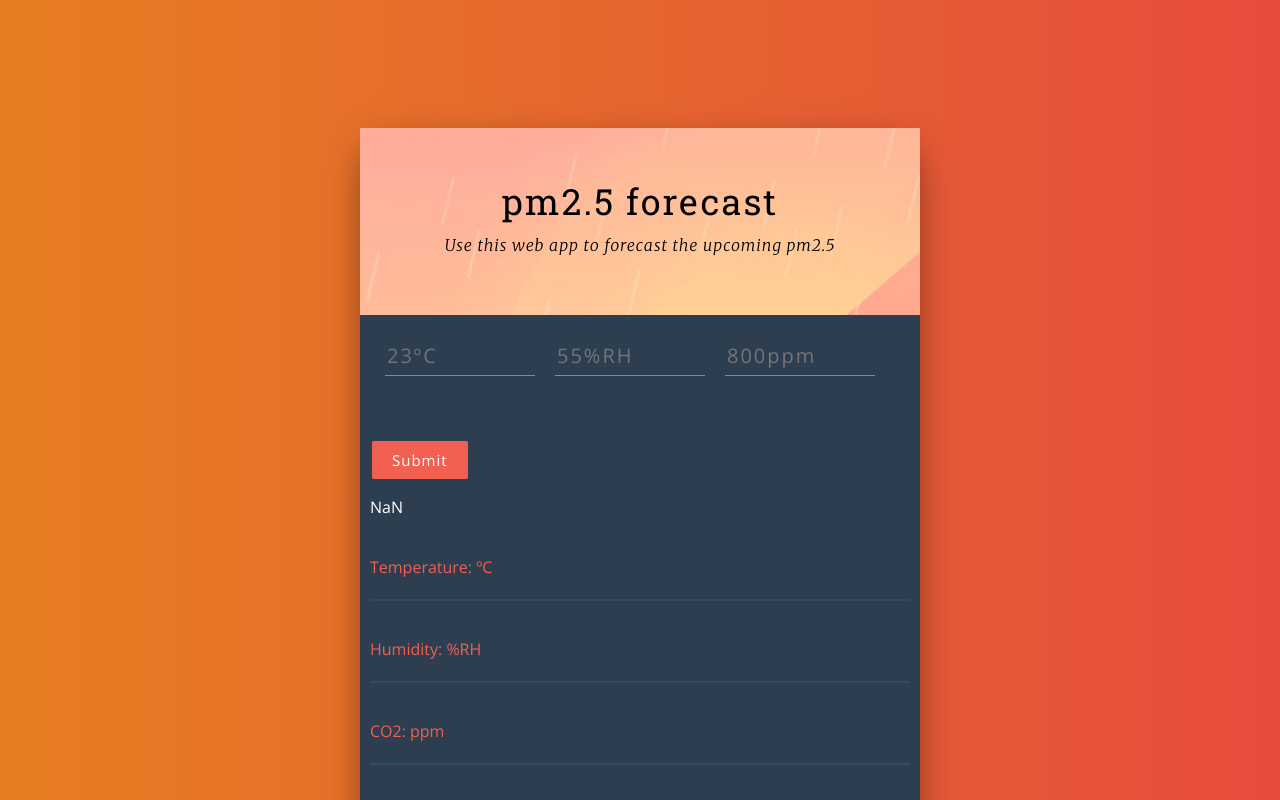
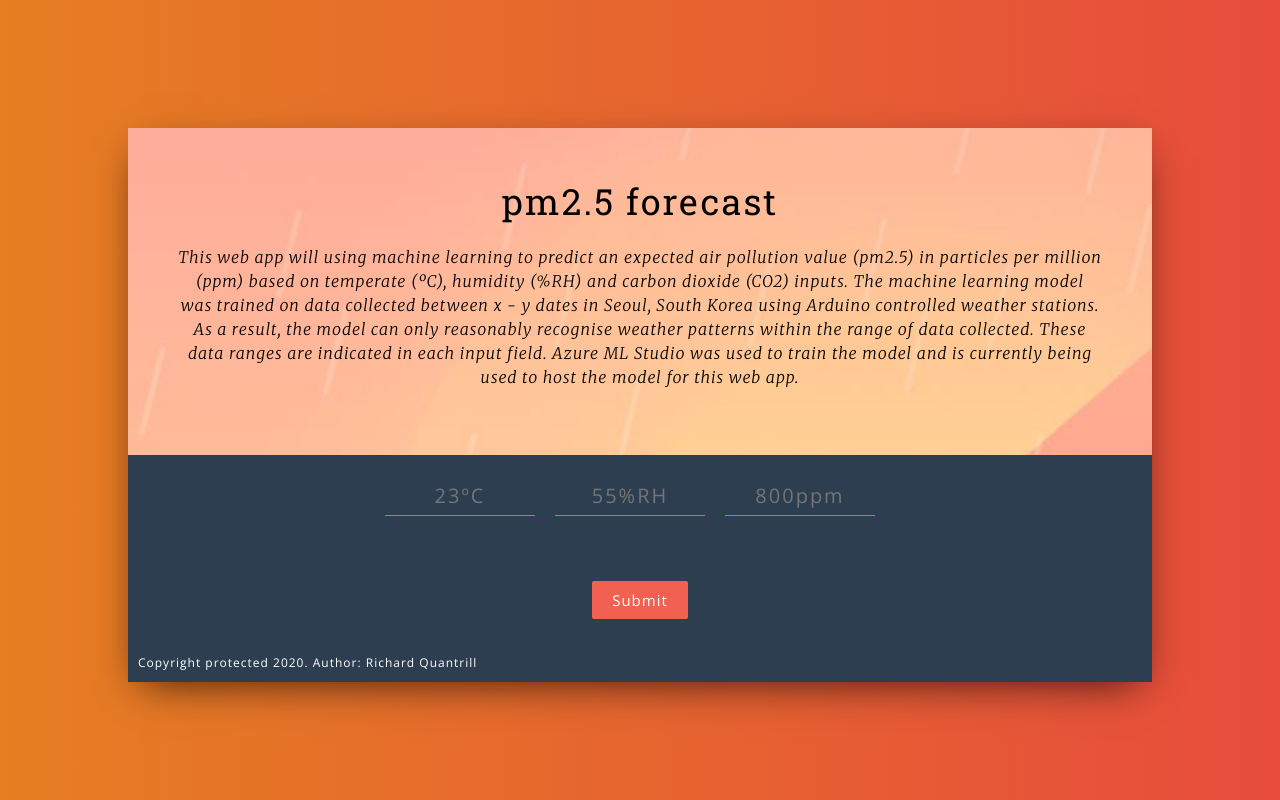
Before and after one commit to ricqua/react-airqualityml, a React (Create React App) app: page / in a window 1280 px wide. Shown: the top 800 px of the page. Built offline with nearby package versions, Linux system fonts and the light colour scheme.

Commit message:
Everything is finally working.  Strange white boxes are gone and css is working as intended.  Data fetches and displays well.

```diff
--- a/src/App.js
+++ b/src/App.js
@@ -10,7 +10,9 @@ const App = () => {
           <Header />
           <Form />
 
-          <p className="footerText">Copyright protected 2020</p>
+          <p className="footerText">
+            Copyright protected 2020. Author: Richard Quantrill
+          </p>
         </div>
       </div>
     </React.Fragment>
--- a/src/Components/Form.js
+++ b/src/Components/Form.js
@@ -13,11 +13,6 @@ const Form = () => {
     const value = e.target.value;
     setInput({ ...input, [id]: value });
   };
-
-  // const handleSubmit = async (e) => {
-  //   e.preventDefault();
-  //   // const [data, setData] = useState([]);
-  // };
 
   return (
     <React.Fragment>
--- a/src/Components/Header.js
+++ b/src/Components/Header.js
@@ -5,9 +5,17 @@ const Header = () => {
     <React.Fragment>
       <div className="headerComponent">
         <h1 className="headerComponent_title">pm2.5 forecast</h1>
-        <h3 className="headerComponent_subtitle">
-          Use this web app to forecast the upcoming pm2.5
-        </h3>
+        <p className="headerComponent_subtitle">
+          This web app will using machine learning to predict an expected air
+          pollution value (pm2.5) in particles per million (ppm) based on
+          temperate (ºC), humidity (%RH) and carbon dioxide (CO2) inputs. The
+          machine learning model was trained on data collected between x - y
+          dates in Seoul, South Korea using Arduino controlled weather stations.
+          As a result, the model can only reasonably recognise weather patterns
+          within the range of data collected. These data ranges are indicated in
+          each input field. Azure ML Studio was used to train the model and is
+          currently being used to host the model for this web app.
+        </p>
       </div>
     </React.Fragment>
   );
--- a/src/Components/OutputComponent.js
+++ b/src/Components/OutputComponent.js
@@ -3,9 +3,10 @@ import React, { useState } from "react";
 const OutputComponent = (props) => {
   const [isLoading, setIsLoading] = useState(false);
   const [isError, setIsError] = useState(false);
-  let outputResults = [];
+  const [isOutput, setIsOutput] = useState([]);
+  const [gotData, setGotData] = useState(false);
 
-  const inputTemperature = props.props.inputTemperature;
+  let inputTemperature = props.props.inputTemperature;
   let inputHumidity = props.props.inputHumidity;
   let inputCO2 = props.props.inputCO2;
 
@@ -48,19 +49,19 @@ const OutputComponent = (props) => {
     const response = await fetch(proxyUrl + URL, requestOptions)
       .then((response) => response.text())
       .then((result) => {
-        outputResults = JSON.parse(result);
-        outputResults = outputResults.Results.output1.value.Values[0];
-        console.log(outputResults);
+        let obj = JSON.parse(result);
+        obj = obj.Results.output1.value.Values[0];
+        setIsOutput(obj);
+        console.log(obj);
       })
       .catch((error) => {
         setIsError(true);
-        setIsError("Error:", error);
       });
 
     setIsLoading(false);
+    setGotData(true);
   };
 
-  // console.log(outputResults);
   if (isLoading) {
     return (
       <div className="outputContainer">
@@ -69,40 +70,47 @@ const OutputComponent = (props) => {
     );
   }
   if (isError) {
-    <div className="outputContainer">
-      <button id="buttonPredict" type="submit" onClick={handleFetchData}>
-        Try Again
-      </button>
-      <h1 className="output_error">Error</h1>
-    </div>;
+    return (
+      <div className="outputContainer">
+        <button id="buttonPredict" type="submit" onClick={handleFetchData}>
+          Try Again
+        </button>
+        <h1 className="output_error">Error</h1>
+      </div>
+    );
+  }
+  if (gotData) {
+    return (
+      <div className="outputContainer">
+        <button id="buttonPredict" type="submit" onClick={handleFetchData}>
+          Submit new data
+        </button>
+        <div className="outputContainer">
+          <p className="output_key">
+            Temperature:
+            <lable className="output_value">{isOutput[0]}</lable>ºC
+          </p>
+          <p className="output_key">
+            Humidity:
+            <label className="output_value">{isOutput[1]}</label>%RH
+          </p>
+          <p className="output_key">
+            CO2:
+            <label className="output_value">{isOutput[2]}</label>ppm
+          </p>
+          <p className="output_key">
+            pm2.5:
+            <label className="output_value">{Math.round(isOutput[3])}</label>ppm
+          </p>
+        </div>
+      </div>
+    );
   }
   return (
     <div className="outputContainer">
       <button id="buttonPredict" type="submit" onClick={handleFetchData}>
         Submit
       </button>
-      <div>
-        <p>{outputResults}</p>
-        <p>{Math.round(outputResults[3])}</p>
-      </div>
-      <div>
-        <p className="output_key">
-          Temperature:
-          <lable className="output_value">{outputResults[0]}</lable> ºC
-        </p>
-        <p className="output_key">
-          Humidity:
-          <label className="output_value">{outputResults[1]}</label> %RH
-        </p>
-        <p className="output_key">
-          CO2:
-          <label className="output_value"> {outputResults[3]} </label> ppm
-        </p>
-        <p className="output_key">
-          pm2.5:
-          <label className="output_value">55</label> ppm
-        </p>
-      </div>
     </div>
   );
 };
--- a/src/index.css
+++ b/src/index.css
@@ -8,10 +8,8 @@ body {
 
 .wrapper {
   background: linear-gradient(to right, #e67e22, #e74c3c);
-  /* height: 100%;
-  width: 100%; */
-  /* background-attachment: fixed; */
-  margin: 0;
+  min-height: 100vh;
+  width: 100%;
   padding: 10% 10%;
   display: flex;
   justify-content: center;
@@ -19,9 +17,6 @@ body {
 }
 
 .main {
-  /* margin: 5% 10%; */
-  /* height: 90vh; */
-  /* width: 80vw; */
   background-color: #2c3e50;
   box-shadow: 0px 13px 40px -13px rgba(0, 0, 0, 0.75);
 }
@@ -44,6 +39,7 @@ body {
   letter-spacing: 2px;
   line-height: 1.3;
   font-family: "Roboto Slab", serif;
+  margin: 0 0 15pt 0;
 }
 
 .headerComponent_subtitle {
@@ -68,6 +64,7 @@ body {
 
 .formComponent > input {
   background-color: transparent;
+  text-align: center;
   border: 0;
   border-bottom: solid 1px #f16051;
   width: 150px;
@@ -83,7 +80,7 @@ body {
 #buttonPredict {
   border: 0;
   padding: 8px 20px;
-  margin: 0 2px;
+  margin: 0 2px 25px 2px;
   border-radius: 2px;
   font-weight: lighter;
   letter-spacing: 1px;
@@ -94,6 +91,11 @@ body {
   font-weight: 100;
 }
 
+#buttonPredict:hover {
+  background-color: #df5344;
+  /* outline: none; */
+}
+
 .buttonPredict:active {
   outline: none;
 }
@@ -102,6 +104,10 @@ body {
 .outputContainer {
   margin: 10px;
   color: white;
+  display: flex;
+  flex-direction: column;
+  justify-content: center;
+  align-items: center;
 }
 
 .weather_info {
@@ -109,6 +115,12 @@ body {
   font-size: 20px;
   font-weight: 200;
   letter-spacing: 2px;
+}
+
+.loadingMessage {
+  color: white;
+  font-size: 36pt;
+  margin: 0 0 50px 0;
 }
 
 .output_key {
@@ -121,6 +133,8 @@ body {
 .output_value {
   color: #fff;
   font-weight: 200;
+  font-size: 16pt;
+  margin: 0 5pt 0 5pt;
 }
 
 .output_error {
```
Also changed, not shown: 1 other file (tests, documents, lock files or other folders).
